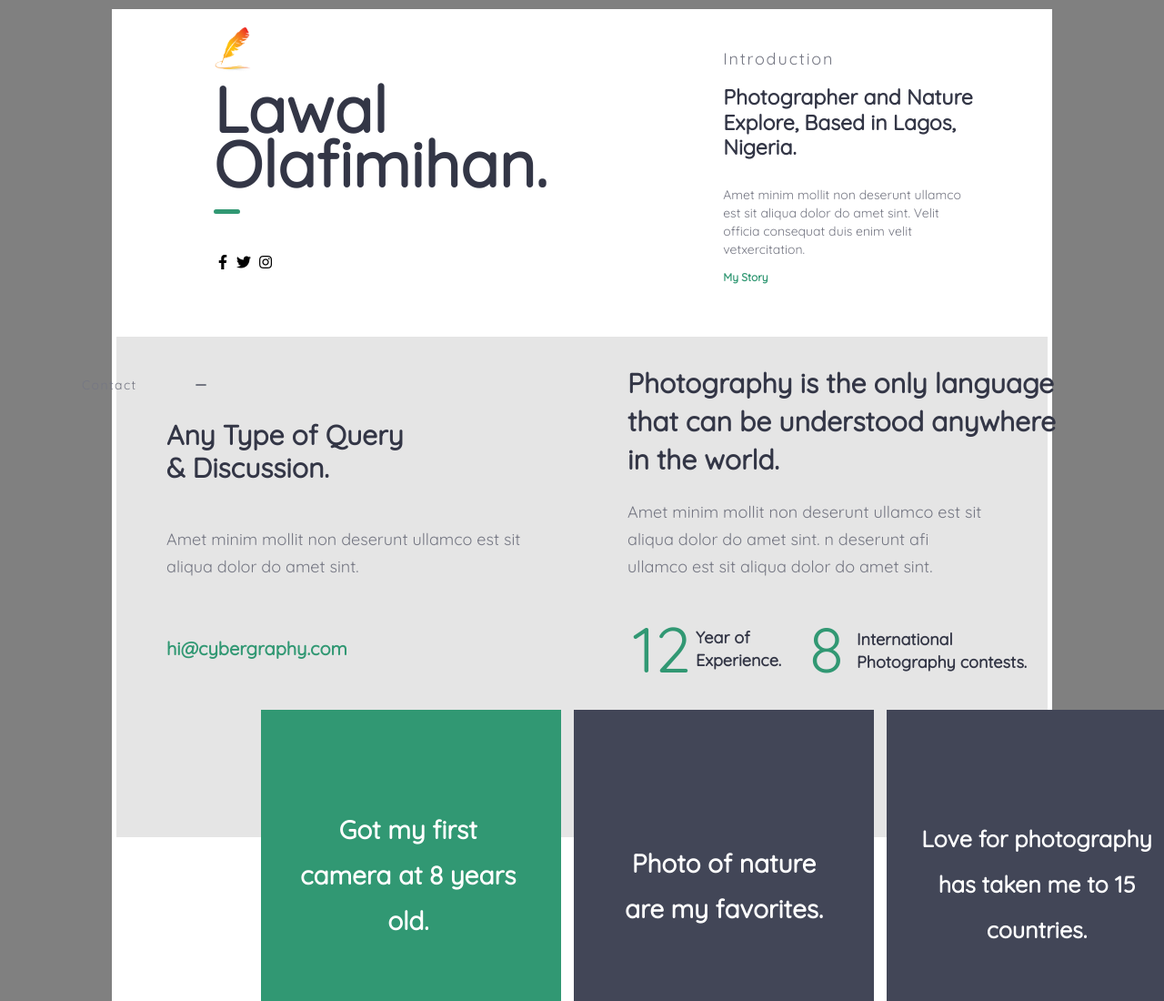
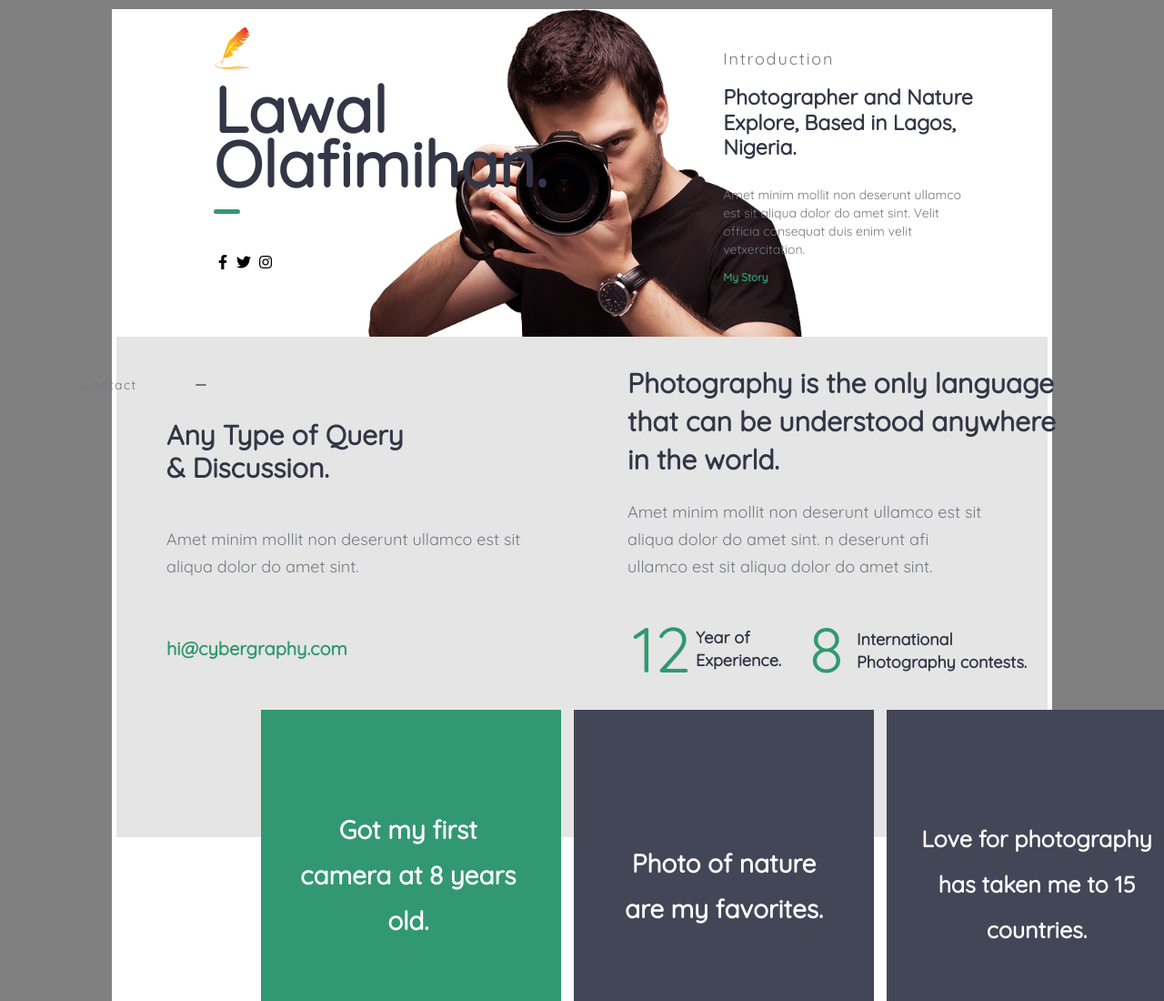
Before and after one commit to iamclement1/cybergraphy, a plain HTML site: page index.html in a window 1280 px wide. Shown: the top 1100 px of the page at 91% size. Drawn offline with Linux system fonts and the light colour scheme.

Commit message:
added profile image

```diff
--- a/css/style.css
+++ b/css/style.css
@@ -44,12 +44,11 @@ footer {
 	margin: 15px 100px;
 }
 
-/* .profile_img {
+.profile_img {
 	position: absolute;
-	height: 550px;
-	width: 250px;
-	margin-left: 15em;
-} */
+	margin-left: 17em;
+	top: 10px;
+}
 
 .name {
 	position: absolute;
--- a/index.html
+++ b/index.html
@@ -43,9 +43,9 @@
 						<img src="./img/logo.png" alt="" height="50px" width="50px" />
 					</div>
 
-					<!-- <div class="profile_img">
-						<img src="./img/man.png" alt="" />
-					</div> -->
+					<div class="profile_img">
+						<img src="./img/m.png" alt="" height="360px" />
+					</div>
 					<p class="name">Lawal Olafimihan.</p>
 
 					<div class="social">
```
Also changed, not shown: img/m.png (added), img/ma.png (added).
